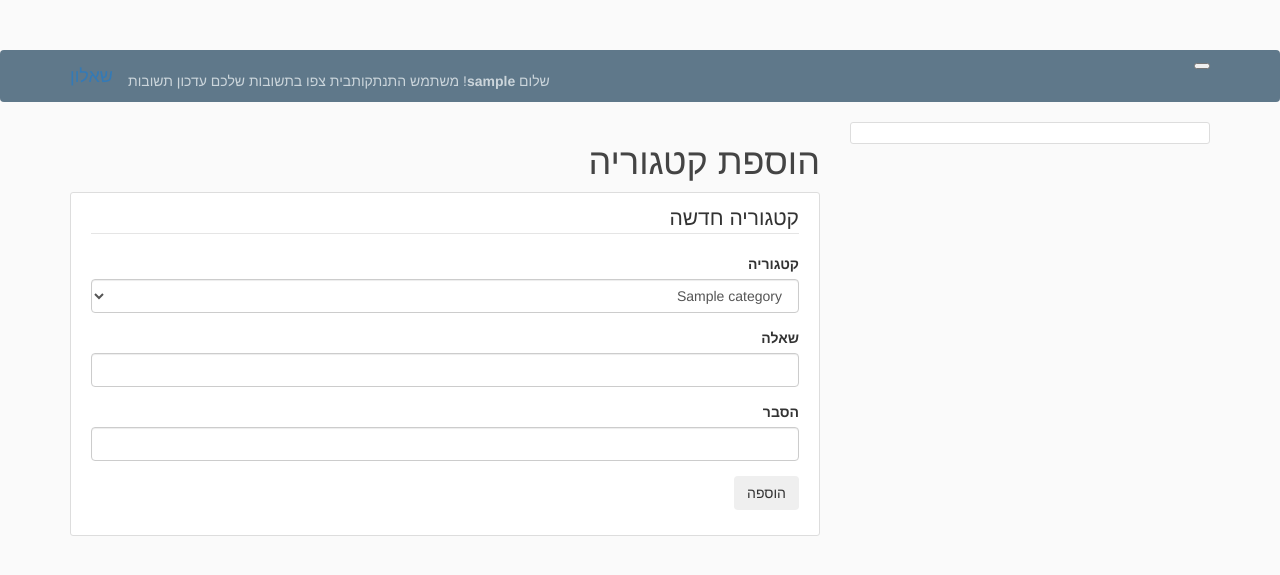
After one commit to Shir-AH/questionary-flask, a Flask app: page /add_question in a window 1280 px wide. The commit adds this page. Shown: the top 575 px of the page. Run offline with Flask 2, Linux system fonts and the light colour scheme; a user stored in the database is signed in; tables that the repository leaves empty hold one stand-in row (values such as "Sample post"); some libraries are stand-ins or nearby versions.

Commit message:
user.has_result, add category and question, readme

```diff
--- a/questionary/__init__.py
+++ b/questionary/__init__.py
@@ -28,10 +28,12 @@ def create_app(config_class=Config):
 
     from questionary.users.routes import users
     from questionary.main.routes import main
+    from questionary.admin_tools.routes import admin_tools
     from questionary.errors.handlers import errors
 
     app.register_blueprint(users)
     app.register_blueprint(main)
+    app.register_blueprint(admin_tools)
     app.register_blueprint(errors)
 
     return app
--- /dev/null
+++ b/questionary/admin_tools/forms.py
@@ -0,0 +1,27 @@
+from flask_wtf import FlaskForm
+from wtforms import StringField, TextField, SelectField, SubmitField, ValidationError
+from wtforms.validators import DataRequired
+from flask_login import current_user
+from questionary.models import Questions, Category
+
+
+class NewQuestionForm(FlaskForm):
+    category = SelectField('קטגוריה', choices=[], validators=[DataRequired()])
+    question = StringField('שאלה', validators=[DataRequired()])
+    explanation = TextField('הסבר')
+    submit = SubmitField('הוספה')
+
+    def validate_question(self, question):
+        question = Questions.query.filter_by(question=question.data).first()
+        if question:
+            raise ValidationError('כבר יש שאלה כזאת :)')
+
+
+class NewCategoryForm(FlaskForm):
+    name = StringField('קטגוריה', validators=[DataRequired()])
+    submit = SubmitField('הוספה')
+
+    def validate_name(self, name):
+        name = Category.query.filter_by(name=name.data).first()
+        if name:
+            raise ValidationError('כבר יש קטגוריה כזאת :)')
--- /dev/null
+++ b/questionary/admin_tools/routes.py
@@ -0,0 +1,35 @@
+from flask import render_template, flash, url_for, redirect, Blueprint
+from flask_login import current_user, login_required
+from questionary import db
+from questionary.admin_tools.forms import NewCategoryForm, NewQuestionForm
+from questionary.models import Category, Questions
+
+admin_tools = Blueprint('admin_tools', __name__)
+
+
+@admin_tools.route('/add_category', methods=['GET', 'POST'])
+@login_required
+def add_category():
+    form = NewCategoryForm()
+    if form.validate_on_submit():
+        category = Category(name=form.name.data)
+        db.session.add(category)
+        db.session.commit()
+        flash(f'הקטגוריה {form.name.data} הוספה!')
+    return render_template('add_category.html', form=form)
+
+
+@admin_tools.route('/add_question', methods=['GET', 'POST'])
+@login_required
+def add_question():
+    form = NewQuestionForm()
+    form.category.choices = [
+        (category.name, category.name) for category in Category.query.all()]
+    if form.validate_on_submit():
+        question = Questions(question=form.question.data,
+                             explanation=form.explanation.data,
+                             category=Category.query.filter_by(name=form.category.data).first_or_404())
+        db.session.add(question)
+        db.session.commit()
+        flash(f'השאלה {form.question.data} הוספה לקטגוריה {form.category.data}')
+    return render_template('add_question.html', form=form)
--- a/questionary/main/routes.py
+++ b/questionary/main/routes.py
@@ -7,7 +7,8 @@ import json
 main = Blueprint('main', __name__)
 
 
-@main.route('/', methods=['GET', 'POST'])
+@main.route('/')
+@main.route('/home')
 def home():
     return render_template('main.html')
 
--- a/questionary/models.py
+++ b/questionary/models.py
@@ -47,6 +47,10 @@ class User(db.Model, UserMixin):
             return None
         return User.query.get(user_id)
 
+    @property
+    def has_results(self):
+        return 0 < len(QuestionaryResults.query.filter_by(author=self).all())
+
 
 class QuestionaryResults(db.Model):
     id = db.Column(db.Integer, primary_key=True)
--- /dev/null
+++ b/questionary/templates/add_question.html
@@ -0,0 +1,54 @@
+{% extends 'layout.html' %}
+{% block content %}
+<h1>הוספת קטגוריה</h1>
+<div class="content-section">
+    <form method="POST" action="">
+        {{ form.hidden_tag() }}
+        <fieldset class="form=group">
+            <legend class="border-bottom mb-4">קטגוריה חדשה</legend>
+            <div class="form-group">
+                {{ form.category.label(class="form-control-label") }}
+                {% if form.category.errors %}
+                {{ form.category(class="form-control form-control-lg is-invalid") }}
+                <div class="invalid-feedback">
+                    {% for error in form.category.errors %}
+                    <span>{{ error }}</span>
+                    {% endfor %}
+                </div>
+                {% else %}
+                {{ form.category(class="form-control form-control-lg") }}
+                {% endif %}
+            </div>
+            <div class="form-group">
+                {{ form.question.label(class="form-control-label") }}
+                {% if form.question.errors %}
+                {{ form.question(class="form-control form-control-lg is-invalid") }}
+                <div class="invalid-feedback">
+                    {% for error in form.question.errors %}
+                    <span>{{ error }}</span>
+                    {% endfor %}
+                </div>
+                {% else %}
+                {{ form.question(class="form-control form-control-lg") }}
+                {% endif %}
+            </div>
+            <div class="form-group">
+                {{ form.explanation.label(class="form-control-label") }}
+                {% if form.explanation.errors %}
+                {{ form.explanation(class="form-control form-control-lg is-invalid") }}
+                <div class="invalid-feedback">
+                    {% for error in form.explanation.errors %}
+                    <span>{{ error }}</span>
+                    {% endfor %}
+                </div>
+                {% else %}
+                {{ form.explanation(class="form-control form-control-lg") }}
+                {% endif %}
+            </div>
+        </fieldset>
+        <div class="form-group">
+            {{ form.submit(class="btn btn-outline-info") }}
+        </div>
+    </form>
+</div>
+{% endblock content %}
--- a/questionary/templates/check.html
+++ b/questionary/templates/check.html
@@ -1,6 +1,6 @@
 {% extends 'layout.html' %}
 {% block content %}
-<h1>קיבלנו את השאלון?</h1>
+<h1>התשובות שלך על השאלון</h1>
 {% for key, value in results.items() %}
 <p>{{ key }} : {{ value }}</p>
 {% endfor %}
--- a/questionary/templates/layout.html
+++ b/questionary/templates/layout.html
@@ -28,7 +28,7 @@
                 <div class="collapse navbar-collapse" id="navbarToggle">
                     <div class="navbar-nav mr-auto">
                         <a class="nav-item nav-link" href="{{ url_for('main.home') }}">בית</a>
-                        {% if current_user.is_authenticated %}
+                        {% if current_user.is_authenticated and current_user.has_results %}
                         <a class="nav-item nav-link"
                             href="{{ url_for('users.user_results', username=current_user.username) }}">צפו בתשובות
                             שלכם</a>
```
Also changed, not shown: questionary/templates/add_category.html (added, +28 -0 lines), README.md (added), questionary/admin_tools/__init__.py (added).
